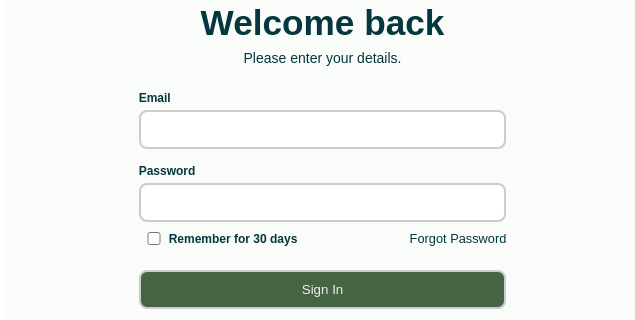
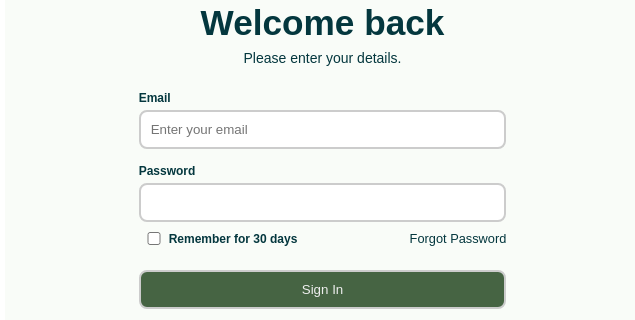
Before and after one commit to quentin-mckay/dribble-login-page, a plain HTML site: page index.html in a window 1280 px wide. Shown: the part 363-683 px from the top of the page, 0-635 px from the left. Drawn offline with Linux system fonts and the light colour scheme.

Commit message:
added placeholder for email

```diff
--- a/index.html
+++ b/index.html
@@ -18,7 +18,7 @@
                 <p>Please enter your details.</p>
 
                 <label for="email">Email</label>
-                <input type="email" name="email" id="email">
+                <input type="email" name="email" id="email" placeholder="Enter your email">
 
                 <label for="password">Password</label>
                 <input type="password" name="password" id="password">
```
